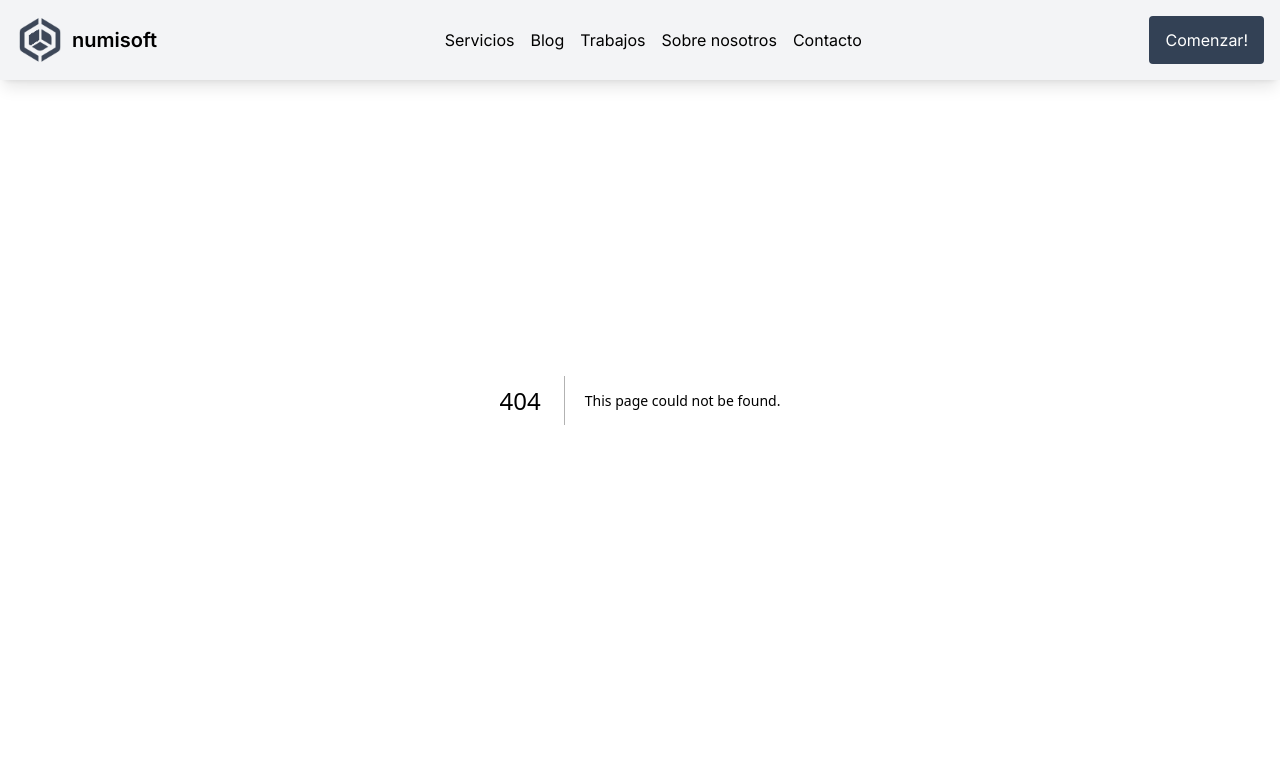
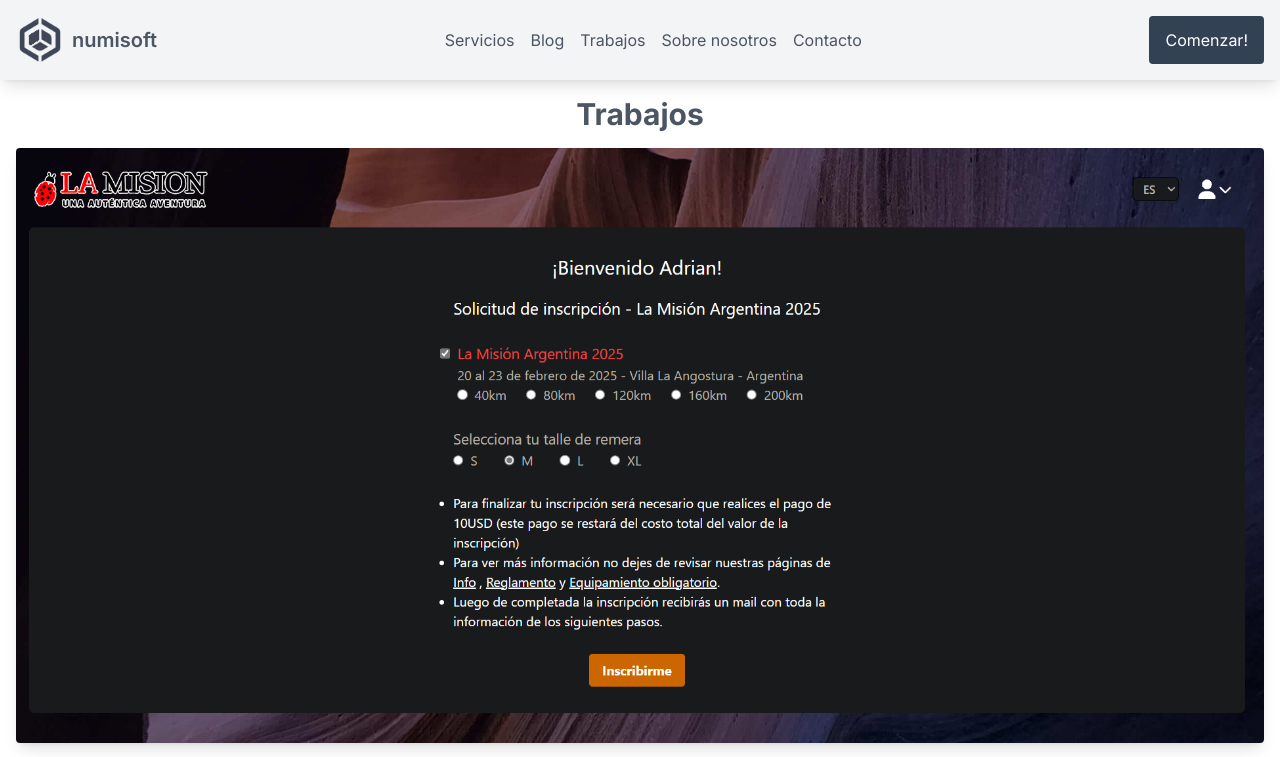
Before and after one commit to adrian120401/numisoft, a Next.js app: page /works in a window 1280 px wide. Before the commit this address had no page. Shown: the top 757 px of the page. Built offline with nearby package versions, Linux system fonts and the light colour scheme.

Commit message:
works page

```diff
--- /dev/null
+++ b/app/works/layout.tsx
@@ -0,0 +1,13 @@
+interface LayoutProps {
+  children: React.ReactNode;
+}
+
+const SubPageLayout: React.FC<LayoutProps> = ({ children }) => {
+  return (
+    <main>
+      {children}
+    </main>
+  );
+};
+
+export default SubPageLayout;
--- /dev/null
+++ b/app/works/page.tsx
@@ -0,0 +1,22 @@
+import { projects } from '@/data/works';
+import CardProject from '@/components/CardProject';
+
+export default function Works() {
+    return (
+        <div className="mt-24 px-4">
+            <h1 className="text-3xl font-bold text-center">Trabajos</h1>
+            <div className="flex flex-col items-center mt-4">
+                {projects.map((project, index) => (
+                    <div key={index} className="mb-4">
+                        <CardProject
+                            title={project.title}
+                            description={project.description}
+                            image={project.image}
+                            className=""
+                        />
+                    </div>
+                ))}
+            </div>
+        </div>
+    );
+}
```
